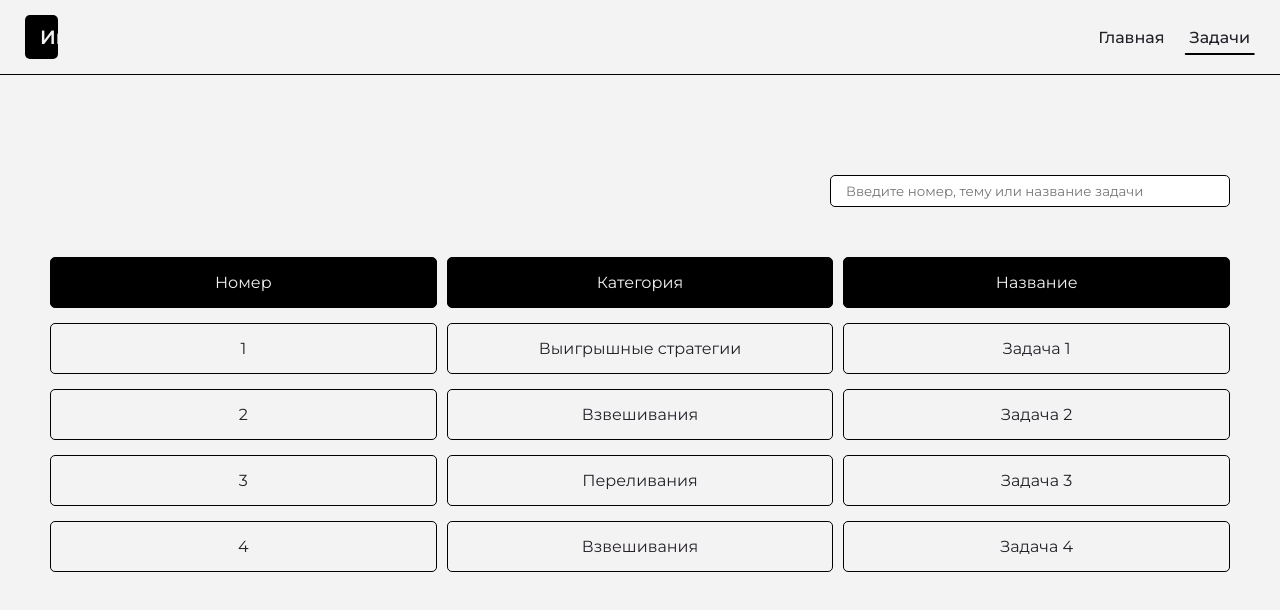
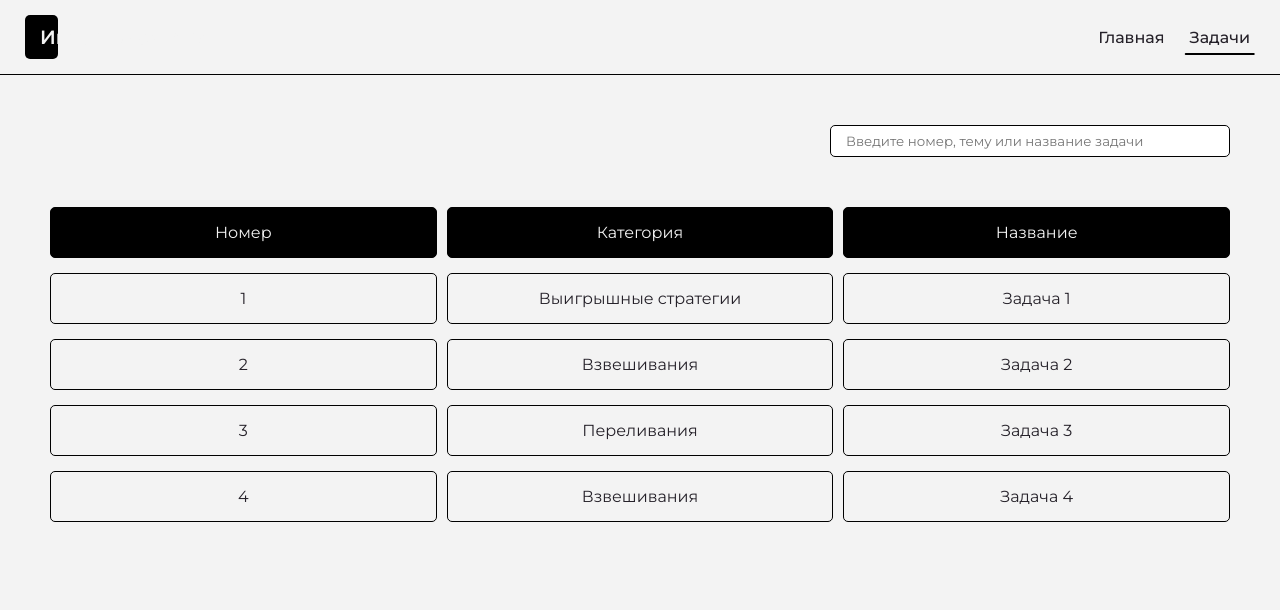
Before and after one commit to 3str-team/PlayTasks, a React (Create React App) app: page /tasks in a window 1280 px wide. Shown: the top 610 px of the page. Built offline with nearby package versions, Linux system fonts and the light colour scheme.

Commit message:
Tasks Page adaptive

```diff
--- a/src/pages/Tasks/Tasks.module.scss
+++ b/src/pages/Tasks/Tasks.module.scss
@@ -1,7 +1,7 @@
 @import "../../styles/vars.scss";
 
 .tasksPage {
-  padding: $sectionPadding;
+  padding: 0px 50px 100px 50px;
   overflow: auto;
 
   .section {
```
